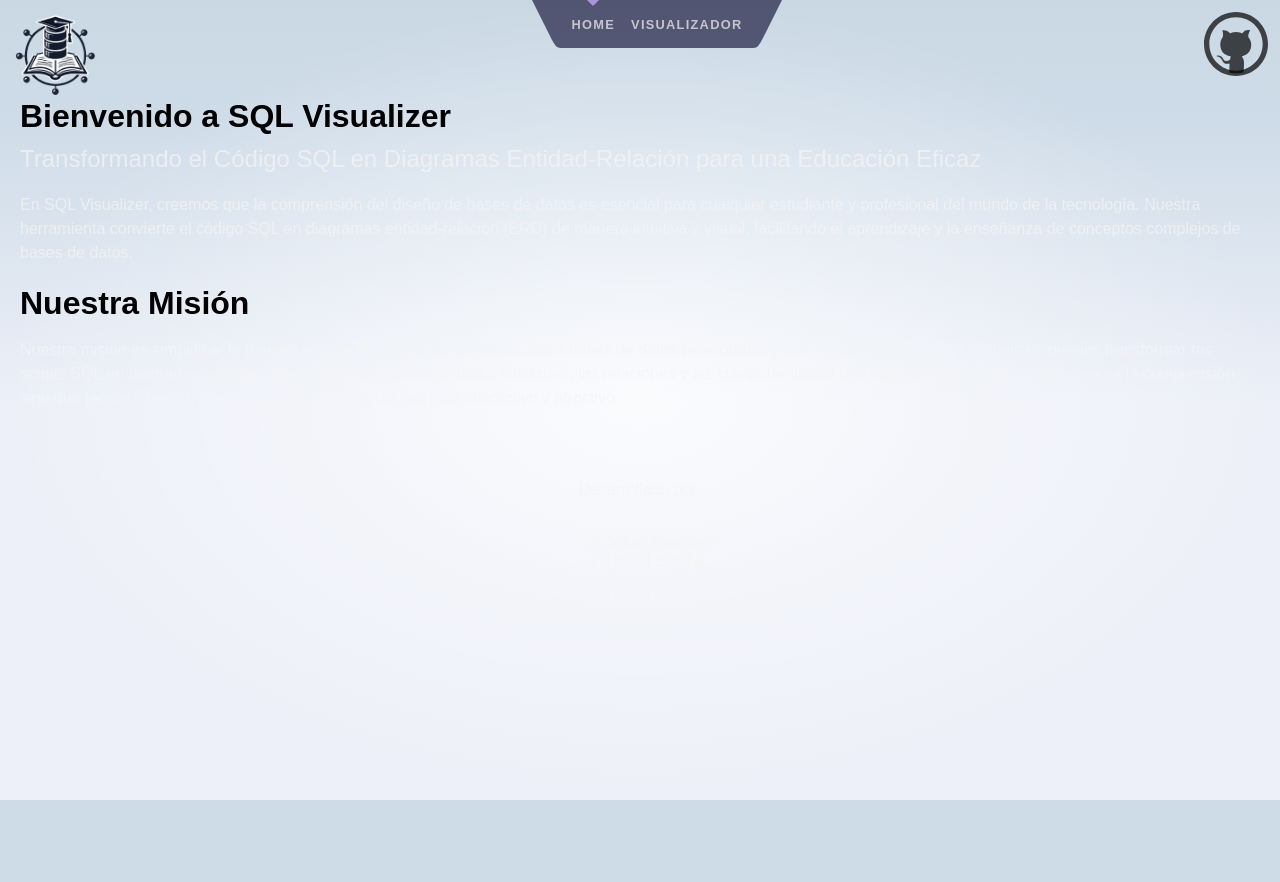
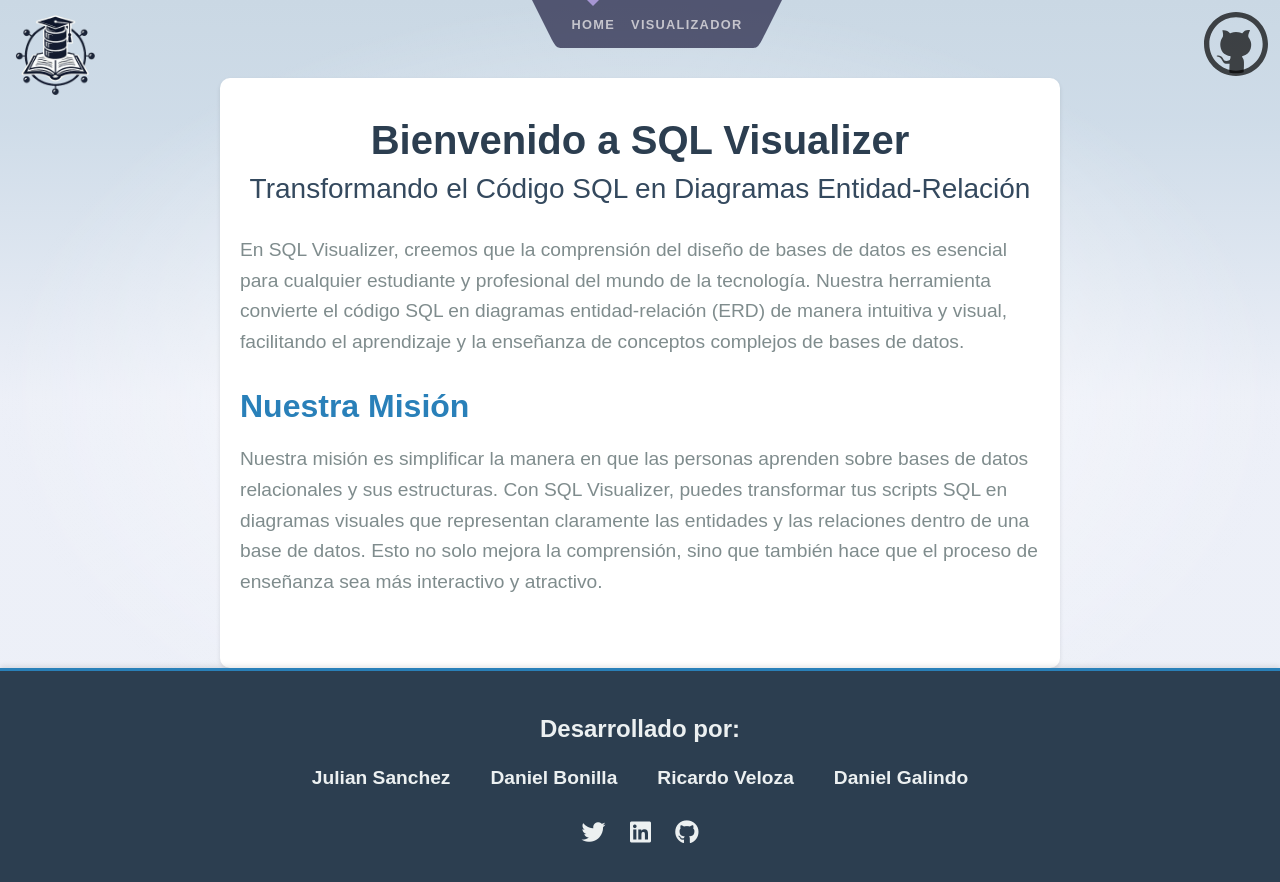
Before and after one commit to dgalindoca/Sql-Viewer-Svelte, a SvelteKit app: page / in a window 1280 px wide. Shown: the top 882 px of the page. Before the commit the page ends 800 px from the top, so only its background shows below. Built offline with nearby package versions, Linux system fonts and the light colour scheme.

Commit message:
front final

```diff
--- a/src/lib/components/SqlViewer.svelte
+++ b/src/lib/components/SqlViewer.svelte
@@ -122,6 +122,10 @@
     border-radius: 5px;
     cursor: pointer;
     }
+    button:hover {
+        background-color: #524375;
+    }
+
 
 
   </style>
--- a/src/routes/+layout.svelte
+++ b/src/routes/+layout.svelte
@@ -11,15 +11,31 @@
 	<footer>
 		<p>Desarrollado por:</p>
 		<ul>
-			<li>Julian Sanchez</li>
-			<li>Daniel Bonilla</li>
-			<li>Ricardo Veloza</li>
-			<li>Daniel Galindo</li>
+			<li><a href="#">Julian Sanchez</a></li>
+			<li><a href="#">Daniel Bonilla</a></li>
+			<li><a href="#">Ricardo Veloza</a></li>
+			<li><a href="#">Daniel Galindo</a></li>
 		</ul>
+		<div class="social-icons">
+			<a href="#"><i class="fab fa-twitter"></i></a>
+			<a href="#"><i class="fab fa-linkedin"></i></a>
+			<a href="#"><i class="fab fa-github"></i></a>
+		</div>
 	</footer>
 </div>
 
 <style>
+	/* Agrega estos estilos a tu archivo styles.css */
+	@import url('https://fonts.googleapis.com/css2?family=Roboto:wght@400;700&display=swap');
+	@import url('https://cdnjs.cloudflare.com/ajax/libs/font-awesome/5.15.4/css/all.min.css');
+
+	body {
+		margin: 0;
+		font-family: 'Roboto', sans-serif;
+		background-color: #f0f4f8;
+		color: #333;
+	}
+
 	.app {
 		display: flex;
 		flex-direction: column;
@@ -27,20 +43,70 @@
 	}
 
 	footer {
-		display: flex;
-		flex-direction: column;
-		justify-content: center;
-		align-items: center;
-		padding: 12px;
+		background-color: #2c3e50;
+		color: #ecf0f1;
+		padding: 40px 20px;
+		margin-top: auto;
+		text-align: center;
+		border-top: 3px solid #2980b9;
+		box-shadow: 0 -2px 5px rgba(0, 0, 0, 0.1);
+		position: relative;
 	}
 
-	footer a {
+	footer p {
+		margin: 0;
+		font-size: 1.5em;
 		font-weight: bold;
 	}
 
-	@media (min-width: 480px) {
-		footer {
-			padding: 12px 0;
+	footer ul {
+		list-style-type: none;
+		padding: 0;
+		margin: 20px 0 30px 0;
+		display: flex;
+		flex-direction: row;
+		justify-content: center;
+		align-items: center;
+	}
+
+	footer ul li {
+		margin: 0 20px;
+		font-size: 1.2em;
+	}
+
+	footer ul li a {
+		color: #ecf0f1;
+		text-decoration: none;
+		font-weight: bold;
+		transition: color 0.3s;
+	}
+
+	footer ul li a:hover {
+		color: #3498db;
+	}
+
+	.social-icons {
+		margin-top: 20px;
+	}
+
+	.social-icons a {
+		color: #ecf0f1;
+		font-size: 1.5em;
+		margin: 0 10px;
+		transition: color 0.3s;
+	}
+
+	.social-icons a:hover {
+		color: #3498db;
+	}
+
+	@media (max-width: 480px) {
+		footer ul {
+			flex-direction: column;
+		}
+
+		footer ul li {
+			margin: 10px 0;
 		}
 	}
 </style>
--- a/src/routes/+page.svelte
+++ b/src/routes/+page.svelte
@@ -9,7 +9,7 @@
 
 <div class="landing-page">
     <div class="title">Bienvenido a SQL Visualizer</div>
-	<div class="subtitle">Transformando el Código SQL en Diagramas Entidad-Relación para una Educación Eficaz</div>
+    <div class="subtitle">Transformando el Código SQL en Diagramas Entidad-Relación</div>
 
     <div class="section">
         <p>
@@ -18,33 +18,81 @@
     </div>
 
     <div class="section">
-	  <div class="title">Nuestra Misión</div>
+        <div class="section-title">Nuestra Misión</div>
         <p>
-		Nuestra misión es simplificar la manera en que las personas aprenden sobre bases de datos relacionales y sus estructuras. Con SQL Visualizer, puedes transformar tus scripts SQL en diagramas visuales que representan claramente las entidades, las relaciones y las claves dentro de una base de datos. Esto no solo mejora la comprensión, sino que también hace que el proceso de enseñanza sea más interactivo y atractivo.
+            Nuestra misión es simplificar la manera en que las personas aprenden sobre bases de datos relacionales y sus estructuras. Con SQL Visualizer, puedes transformar tus scripts SQL en diagramas visuales que representan claramente las entidades y las relaciones dentro de una base de datos. Esto no solo mejora la comprensión, sino que también hace que el proceso de enseñanza sea más interactivo y atractivo.
         </p>
     </div>
 </div>
 
 <style>
+    body {
+        background-color: #f0f4f8;
+        font-family: 'Roboto', sans-serif;
+        color: #333;
+        margin: 0;
+        padding: 0;
+    }
+
     .landing-page {
-    font-family: Arial, sans-serif;
-    padding: 20px;
+        max-width: 800px;
+        margin: 0 auto;
+        padding: 40px 20px;
+        background-color: #fff;
+        border-radius: 10px;
+        box-shadow: 0 2px 4px rgba(0, 0, 0, 0.1);
     }
 
     .title {
+        font-size: 2.5em;
+        font-weight: 700;
+        color: #2c3e50;
+        margin-bottom: 10px;
+        text-align: center;
+    }
+
+    .subtitle {
+        font-size: 1.75em;
+        color: #34495e;
+        margin-bottom: 30px;
+        text-align: center;
+    }
+
+    .section {
+        margin-bottom: 30px;
+    }
+
+    .section-title {
         font-size: 2em;
-    font-weight: bold;
-    margin-bottom: 10px;
-	color: black;
+        font-weight: 600;
+        color: #2980b9;
+        margin-bottom: 15px;
+        position: relative;
+
+    }
+
+    p {
+        font-size: 1.2em;
+        line-height: 1.6;
+        color: #7f8c8d;
+        margin-bottom: 20px;
+    }
+
+    @media (max-width: 768px) {
+        .title {
+            font-size: 2em;
         }
 
         .subtitle {
             font-size: 1.5em;
-    margin-bottom: 20px;
         }
 
-  .section {
-    margin-bottom: 20px;
+        .section-title {
+            font-size: 1.75em;
         }
 
+        p {
+            font-size: 1em;
+        }
+    }
 </style>
```
Also changed, not shown: src/lib/components/SqlViewerExtended.svelte (+30 -4 lines), src/routes/Counter.svelte (deleted, +0 -102 lines), src/routes/Header.svelte (+1 -6 lines). Lines whose indentation alone changed are shown as unchanged.
